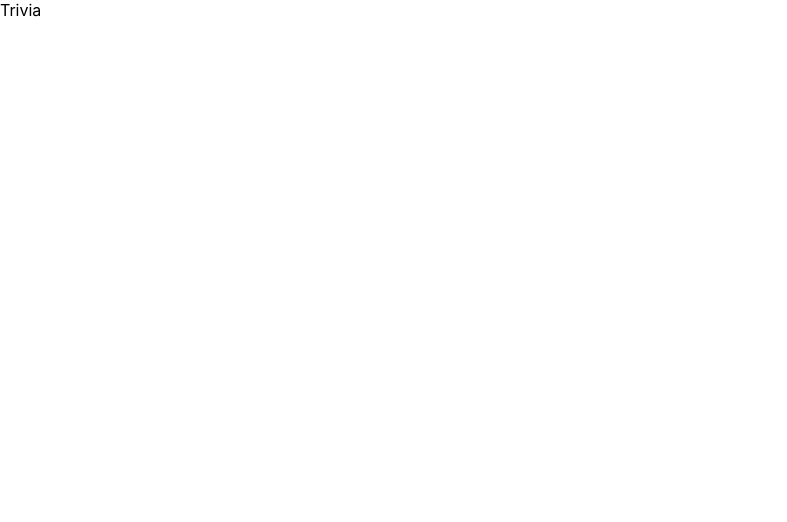
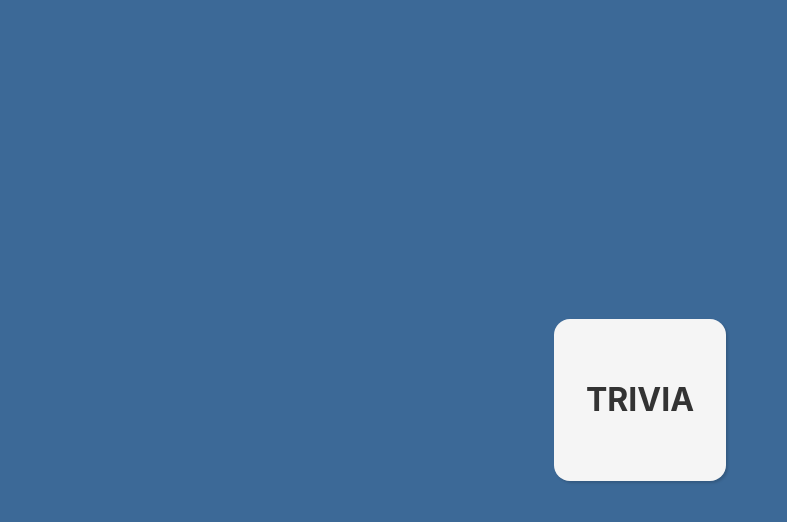
Before and after one commit to johnyevsukov/react-trivia-app, a React (Create React App) app: page / in a window 1280 px wide. Shown: the top 522 px of the page, without its empty margins (0-787 px from the left). Built offline with nearby package versions, Linux system fonts and the light colour scheme.

Commit message:
Add padding container component, text component, text styling constants, and game main menu card

```diff
--- a/src/App.tsx
+++ b/src/App.tsx
@@ -1,12 +1,13 @@
 import React from "react";
 import logo from "./logo.svg";
 import { Game } from "./components/pages/Game/Game";
+import * as styles from "./styles";
 
 function App() {
   return (
-    <div className="App">
+    <styles.BackgroundWrapper>
       <Game />
-    </div>
+    </styles.BackgroundWrapper>
   );
 }
 
--- a/src/colors.ts
+++ b/src/colors.ts
@@ -1,7 +1,16 @@
+export type colorType =
+  | "navyBlue"
+  | "denimBlue"
+  | "skyBlue"
+  | "mustardYellow"
+  | "tangerineOrange";
+
 export const colors = {
   navyBlue: "#094074",
   denimBlue: "#3C6997",
   skyBlue: "#5ADBFF",
   mustardYellow: "#FFDD4A",
   tangerineOrange: "#FE9000",
+  textBlack: "#333333",
+  offWhite: "#F5F5F5",
 };
--- /dev/null
+++ b/src/components/atoms/PaddingContainer.ts
@@ -0,0 +1,5 @@
+import styled from "styled-components";
+
+export const PaddingContainer = styled.div`
+  padding: 0 32px;
+`;
--- /dev/null
+++ b/src/components/atoms/Text.ts
@@ -0,0 +1,38 @@
+import styled, { css } from "styled-components";
+import { colors, colorType } from "../../colors";
+
+const fontWeight = {
+  regular: 400,
+  medium: 500,
+  bold: 700,
+};
+
+const fontSize = {
+  sm: css`
+    font-size: 12px;
+    line-height: 14px;
+  `,
+  md: css`
+    font-size: 16px;
+    line-height: 18px;
+  `,
+  lg: css`
+    font-size: 22px;
+    line-height: 24px;
+  `,
+  xl: css`
+    font-size: 32px;
+    line-height: 34px;
+  `,
+};
+
+export const Text = styled.p<{
+  $size?: "sm" | "md" | "lg" | "xl";
+  $weight?: "regular" | "medium" | "bold";
+  $color?: colorType;
+}>`
+  ${({ $size }) => ($size ? fontSize[$size] : fontSize.md)};
+  font-weight: ${({ $weight }) =>
+    $weight ? fontWeight[$weight] : fontWeight.regular};
+  color: ${({ $color }) => ($color ? colors[$color] : colors.textBlack)};
+`;
--- a/src/components/pages/Game/Game.tsx
+++ b/src/components/pages/Game/Game.tsx
@@ -1,6 +1,18 @@
 import React from "react";
+import { PaddingContainer } from "../../atoms/PaddingContainer";
+import { Text } from "../../atoms/Text";
 import * as styles from "./styles";
 
 export const Game = () => {
-  return <styles.Wrapper>Trivia</styles.Wrapper>;
+  return (
+    <styles.Wrapper>
+      <PaddingContainer>
+        <styles.MainMenuCard>
+          <Text $size="xl" $weight="bold">
+            TRIVIA
+          </Text>
+        </styles.MainMenuCard>
+      </PaddingContainer>
+    </styles.Wrapper>
+  );
 };
--- a/src/components/pages/Game/styles.ts
+++ b/src/components/pages/Game/styles.ts
@@ -1,3 +1,16 @@
 import styled from "styled-components";
+import { colors } from "../../../colors";
 
-export const Wrapper = styled.div``;
+export const Wrapper = styled.div`
+  display: flex;
+  align-items: center;
+  justify-content: center;
+  height: 100%;
+`;
+
+export const MainMenuCard = styled.div`
+  background: ${colors.offWhite};
+  padding: 32px;
+  border-radius: 16px;
+  box-shadow: rgba(0, 0, 0, 0.15) 1.95px 1.95px 2.6px;
+`;
--- a/src/index.css
+++ b/src/index.css
@@ -15,6 +15,12 @@ body {
     sans-serif;
   -webkit-font-smoothing: antialiased;
   -moz-osx-font-smoothing: grayscale;
+  width: 100%;
+  height: 100%;
+}
+
+body > #root > div {
+  height: 100vh;
 }
 
 [hidden] {
--- /dev/null
+++ b/src/styles.ts
@@ -0,0 +1,8 @@
+import styled from "styled-components";
+import { colors } from "./colors";
+
+export const BackgroundWrapper = styled.div`
+  background: ${colors.denimBlue};
+  height: 100%;
+  width: 100%;
+`;
```
